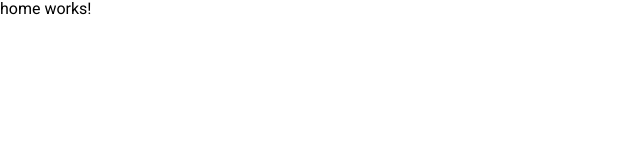
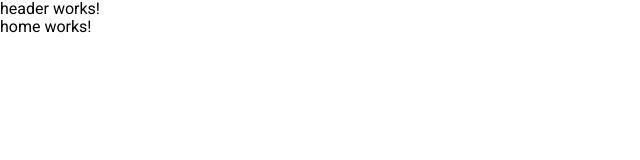
Before and after one commit to fabiolorenzi/musicReminder, an Angular app in the folder client/: page / in a window 1280 px wide. Shown: the top 160 px of the page, without its empty margins (0-640 px from the left). Built offline with nearby package versions, Linux system fonts and the light colour scheme.

Commit message:
created header component

```diff
--- a/client/src/app/app.component.html
+++ b/client/src/app/app.component.html
@@ -1,3 +1,4 @@
 <div class="appContainer">
+    <app-header></app-header>
     <router-outlet></router-outlet>
 </div>
--- a/client/src/app/app.module.ts
+++ b/client/src/app/app.module.ts
@@ -4,6 +4,7 @@
 
 import { AppComponent } from './app.component';
 import { HomeComponent } from './components/home/home.component';
+import { HeaderComponent } from './components/header/header.component';
 
 const appRoutes: Routes = [
   {path: "", component: HomeComponent}
@@ -12,7 +13,8 @@
 @NgModule({
   declarations: [
     AppComponent,
-    HomeComponent
+    HomeComponent,
+    HeaderComponent
   ],
   imports: [
     BrowserModule,
--- /dev/null
+++ b/client/src/app/components/header/header.component.html
@@ -0,0 +1 @@
+<p>header works!</p>
--- /dev/null
+++ b/client/src/app/components/header/header.component.ts
@@ -0,0 +1,15 @@
+import { Component, OnInit } from '@angular/core';
+
+@Component({
+  selector: 'app-header',
+  templateUrl: './header.component.html',
+  styleUrls: ['./header.component.css']
+})
+export class HeaderComponent implements OnInit {
+
+  constructor() { }
+
+  ngOnInit(): void {
+  }
+
+}
```
Also changed, not shown: client/src/app/components/header/header.component.css (added), 1 other file (tests, documents, lock files or other folders).
